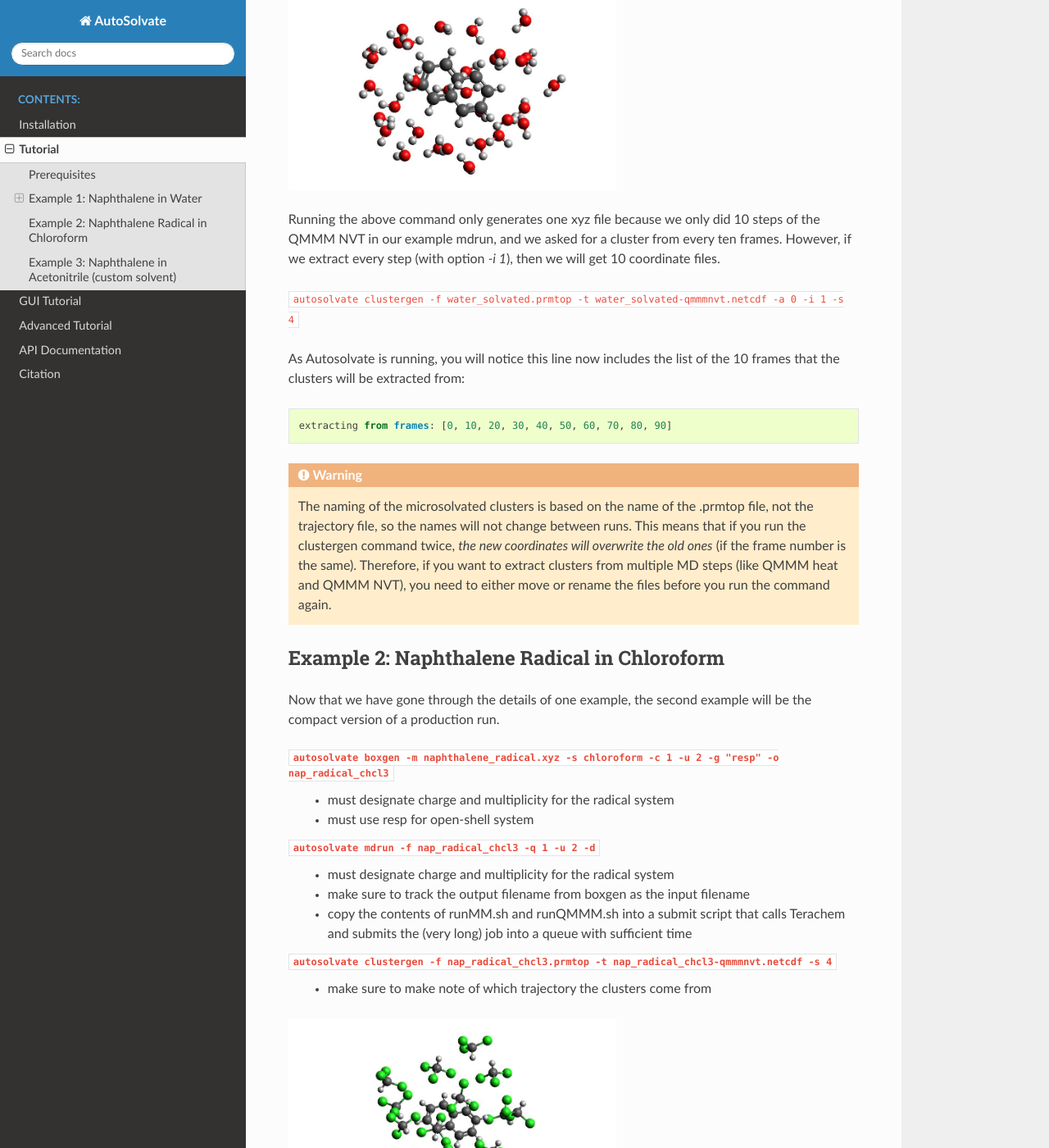
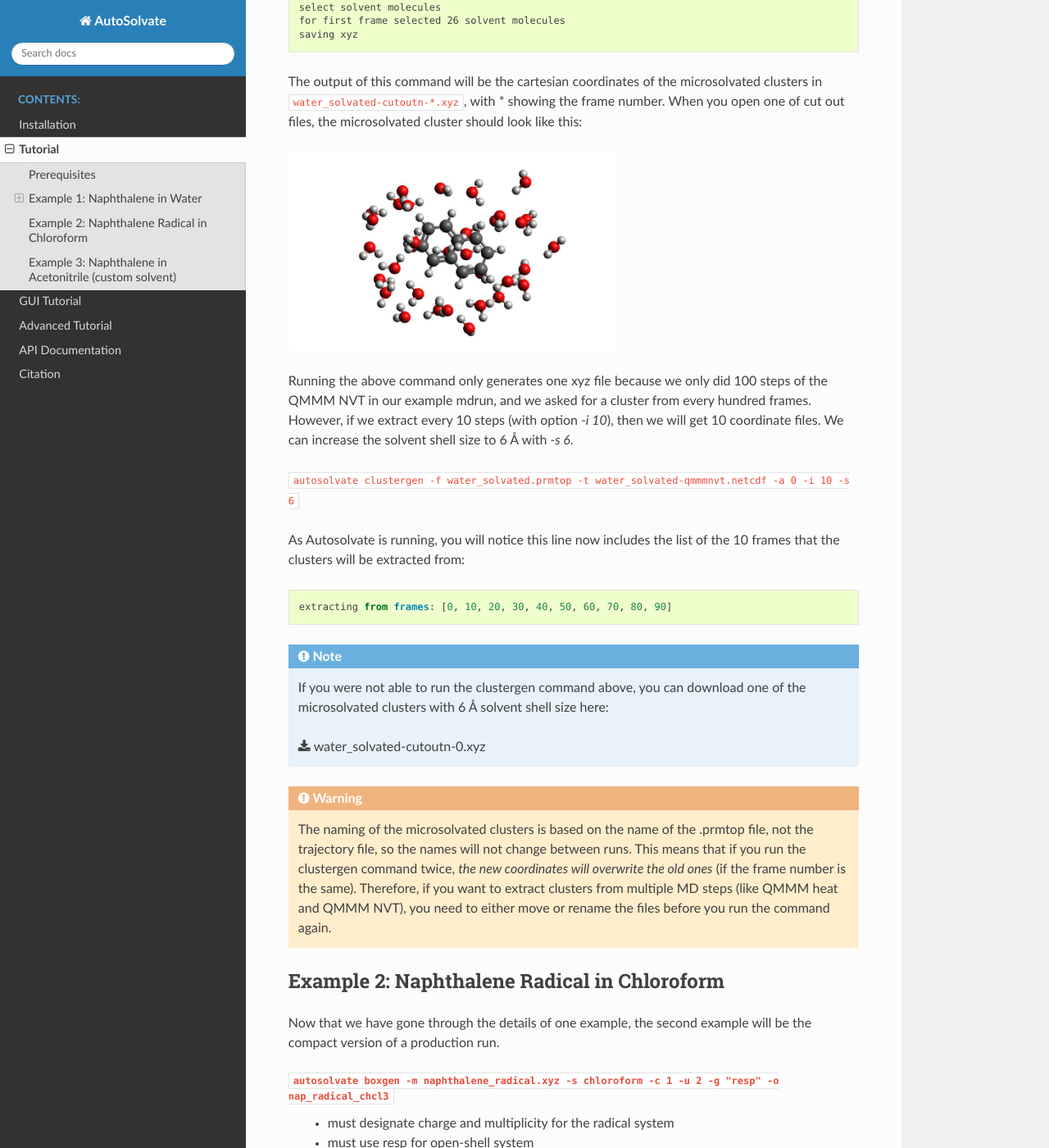
Before and after one commit to Liu-group/AutoSolvate, a Sphinx documentation site: the page built from docs/tutorial.rst, in a window 1280 px wide and 1400 px high, scrolled down 8427 px. Shown: the whole window at 82% size. Built offline with Sphinx 7.4.7 and the Read the Docs theme 2.0.0, drawn with Linux system fonts in a browser that asks for light colours; the version number could not be read and is left out; some of the changed text lies outside the part shown.

Commit message:
netcdf traj update

```diff
--- a/docs/tutorial.rst
+++ b/docs/tutorial.rst
@@ -56,6 +56,16 @@ Once you have AutoSolvate and all dependencies installed you will need the solut
        H     1.2471333000    2.4919523490    0.0000239494
        H     3.3951743890    1.2429028846    0.0000376679
        H     3.3951863936   -1.2429173191    0.0000261673
+
+
+.. note::
+
+  You can download both xyz files here:
+
+  :download:`naphthalene_neutral.xyz <_data/naphthalene_neutral.xyz>`
+
+  :download:`naphthalene_radical.xyz <_data/naphthalene_radical.xyz>`
+
 
 Now that you have the structures, make a directory for each example. We will start with the neutral molecule.
 
@@ -333,13 +343,20 @@ The output of this command will be the cartesian coordinates of the microsolvate
 .. image:: _images/tutorial4_3.jpg
    :width: 400
 
-Running the above command only generates one xyz file because we only did 10 steps of the QMMM NVT in our example mdrun, and we asked for a cluster from every ten frames. However, if we extract every step (with option `-i 1`), then we will get 10 coordinate files.
+Running the above command only generates one xyz file because we only did 100 steps of the QMMM NVT in our example mdrun, and we asked for a cluster from every hundred frames. However, if we extract every 10 steps (with option `-i 10`), then we will get 10 coordinate files. We can increase the solvent shell size to 6 Å with `-s 6`.
 
-``autosolvate clustergen -f water_solvated.prmtop -t water_solvated-qmmmnvt.netcdf -a 0 -i 1 -s 4``
+``autosolvate clustergen -f water_solvated.prmtop -t water_solvated-qmmmnvt.netcdf -a 0 -i 10 -s 6``
 
 As Autosolvate is running, you will notice this line now includes the list of the 10 frames that the clusters will be extracted from::
 
   extracting from frames: [0, 10, 20, 30, 40, 50, 60, 70, 80, 90]
+
+.. note::
+
+  If you were not able to run the clustergen command above, you can download one of the microsolvated clusters with 6 Å solvent shell size here:
+
+  :download:`water_solvated-cutoutn-0.xyz <_data/water_solvated-cutoutn-0.xyz>`
+
 
 .. warning::
 
```
Also changed, not shown: other parts of docs/tutorial.rst (+1 -1 lines), 7 other files.
